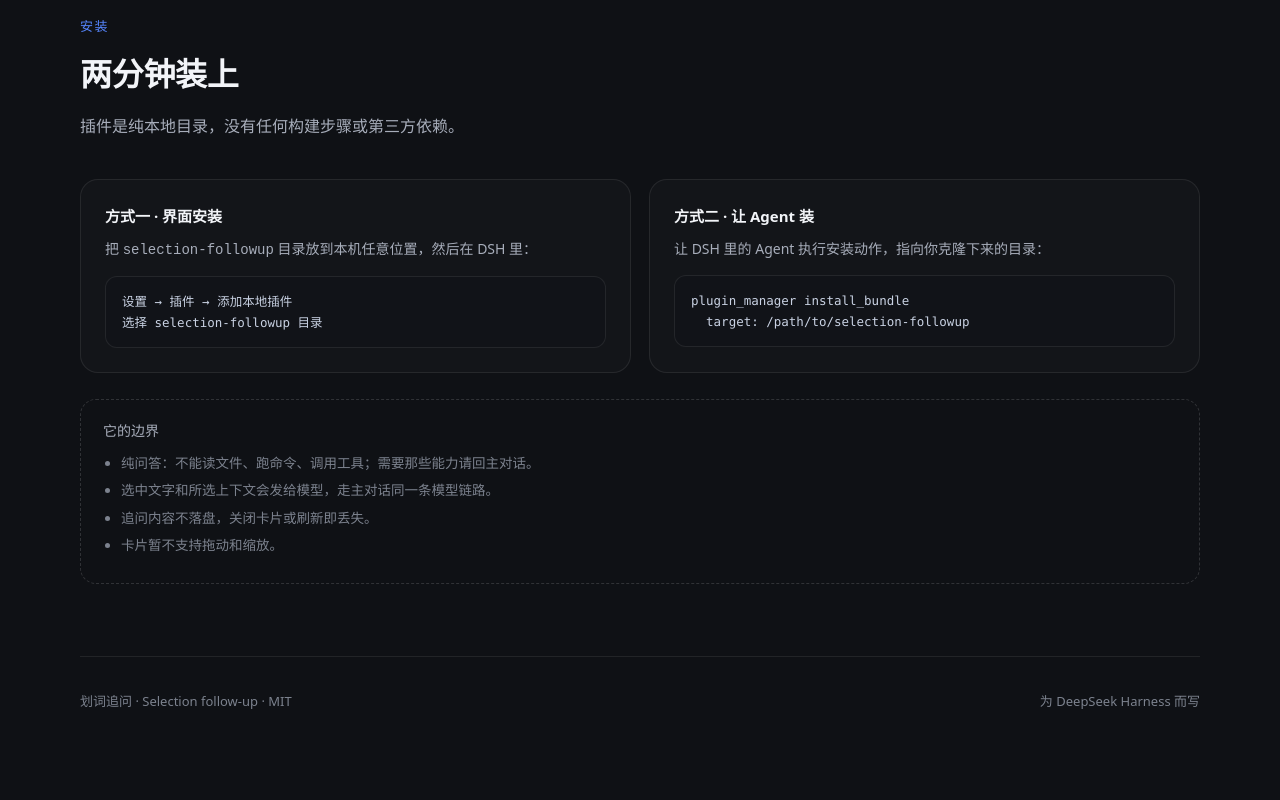
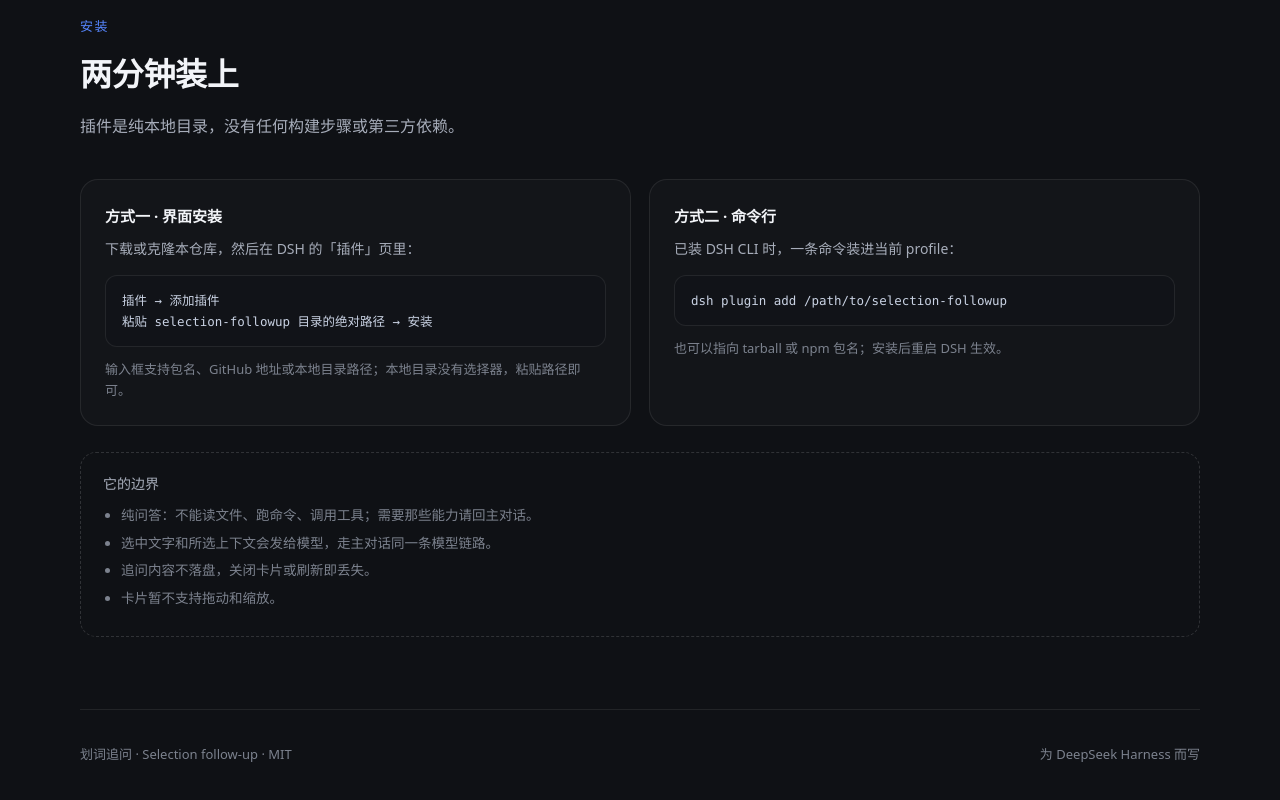
Before and after one commit to M0rningBreeze/dsh-selection-followup, a website: page site/index.html in a window 1280 px wide. Shown: the part 1906-2706 px from the top of the page. Before the commit the page ends 2674 px from the top, so only its background shows below. Drawn offline with Linux system fonts and the light colour scheme.

Commit message:
docs: 修正安装方式（添加插件 / dsh plugin add）并更新整页截图

```diff
--- a/site/index.html
+++ b/site/index.html
@@ -361,15 +361,20 @@
         <div class="install-grid">
           <div class="panel">
             <h3>方式一 · 界面安装</h3>
-            <p>把 <code>selection-followup</code> 目录放到本机任意位置，然后在 DSH 里：</p>
-            <pre>设置 → 插件 → 添加本地插件
-选择 selection-followup 目录</pre>
+            <p>下载或克隆本仓库，然后在 DSH 的「插件」页里：</p>
+            <pre>插件 → 添加插件
+粘贴 selection-followup 目录的绝对路径 → 安装</pre>
+            <p style="margin: 12px 0 0; font-size:13px; color:var(--faint);">
+              输入框支持包名、GitHub 地址或本地目录路径；本地目录没有选择器，粘贴路径即可。
+            </p>
           </div>
           <div class="panel">
-            <h3>方式二 · 让 Agent 装</h3>
-            <p>让 DSH 里的 Agent 执行安装动作，指向你克隆下来的目录：</p>
-            <pre>plugin_manager install_bundle
-  target: /path/to/selection-followup</pre>
+            <h3>方式二 · 命令行</h3>
+            <p>已装 DSH CLI 时，一条命令装进当前 profile：</p>
+            <pre>dsh plugin add /path/to/selection-followup</pre>
+            <p style="margin: 12px 0 0; font-size:13px; color:var(--faint);">
+              也可以指向 tarball 或 npm 包名；安装后重启 DSH 生效。
+            </p>
           </div>
         </div>
         <div class="limits">
```
Also changed, not shown: README.md, docs/full-preview.png.
